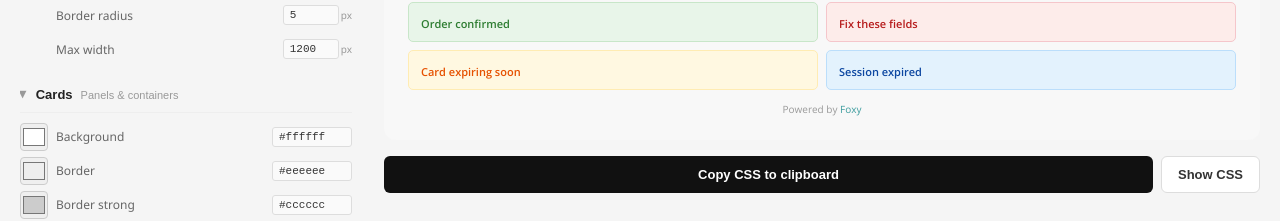
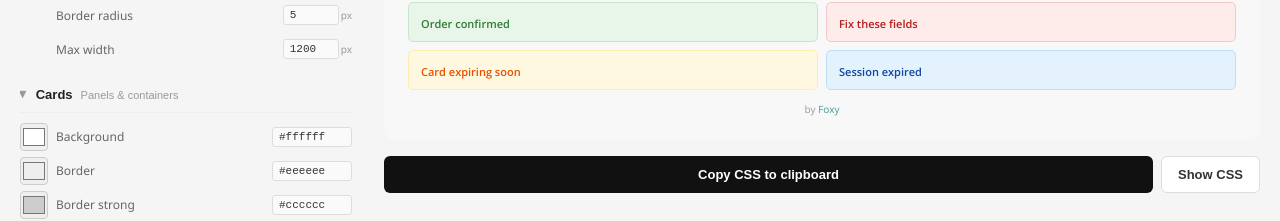
Before and after one commit to jesusmpds/foxy-theme-builder, a Next.js app: page / in a window 1280 px wide. Shown: the part 535-756 px from the top of the page. Built offline with nearby package versions, Linux system fonts and the light colour scheme.

Commit message:
Update footer link to direct to foxy.io and simplify text

```diff
--- a/foxy-theme-editor_1.jsx
+++ b/foxy-theme-editor_1.jsx
@@ -545,10 +545,9 @@ function Preview({ t }) {
       </div>
 
       <div className={styles.previewFooter} style={{ color: t.pageTextLight }}>
-        Powered by{" "}
+        by{" "}
         <a
-          href="#"
-          onClick={e => e.preventDefault()}
+          href="https://foxy.io"
           className={styles.previewFooterLink}
           style={{ color: t.linkColor }}
         >
```
